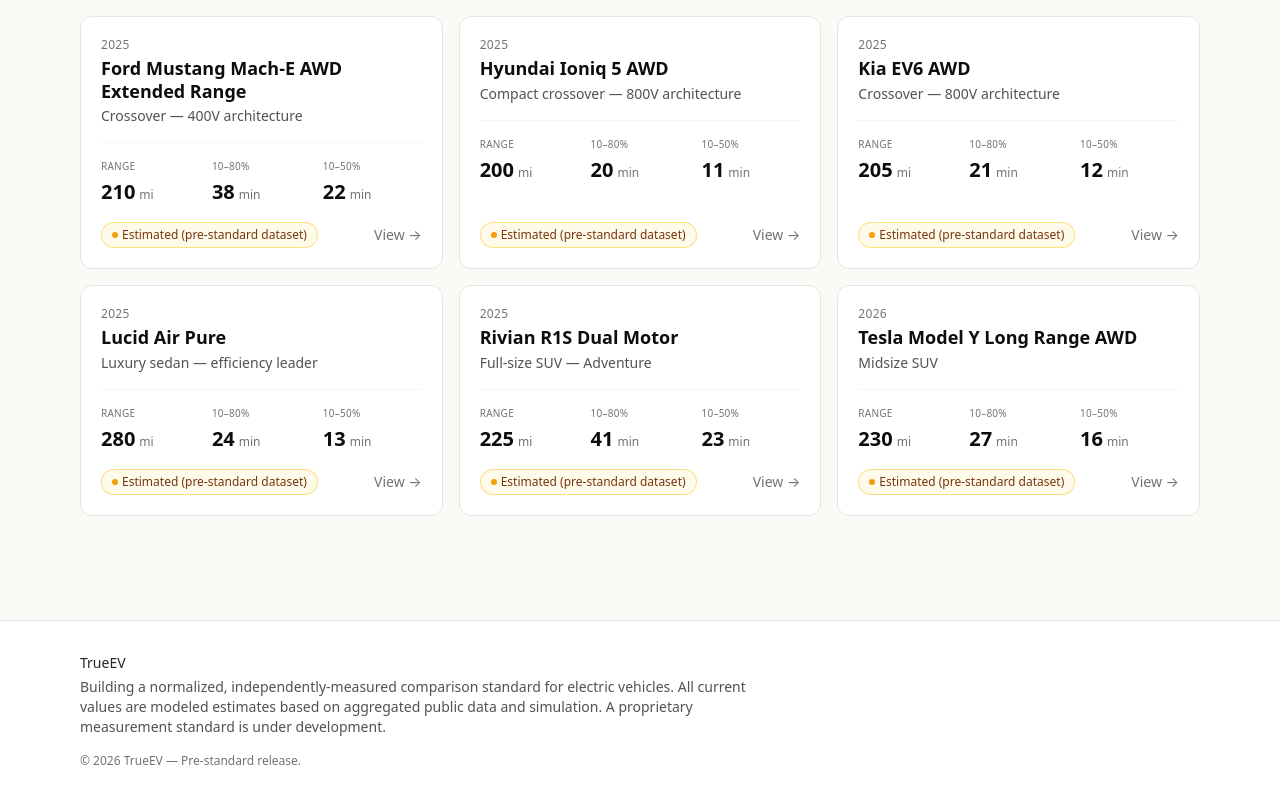
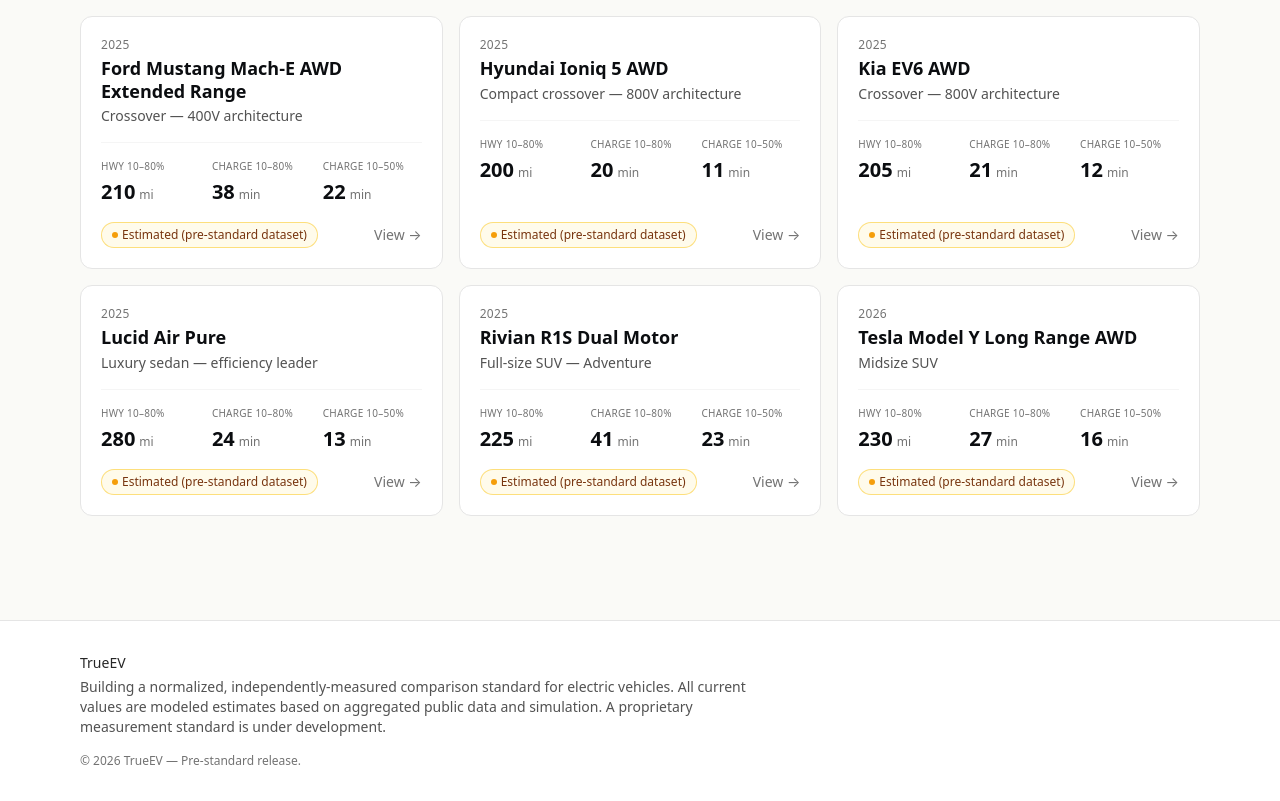
Before and after one commit to JLarky/true-ev, a Next.js app: page / in a window 1280 px wide. Shown: the part 940-1741 px from the top of the page. Built offline with nearby package versions, Linux system fonts and the light colour scheme.

Commit message:
Disambiguate card metric labels (Hwy/Charge + SoC window)

```diff
--- a/components/EvCard.tsx
+++ b/components/EvCard.tsx
@@ -22,7 +22,7 @@ export function EvCard({ ev }: Props) {
       <dl className="grid grid-cols-3 gap-3 border-t border-neutral-100 pt-4">
         <div>
           <dt className="text-[10px] uppercase tracking-wide text-neutral-500">
-            Range
+            Hwy 10–80%
           </dt>
           <dd className="mt-1 text-xl font-semibold tabular-nums">
             {ev.range70mph_10to80}
@@ -31,7 +31,7 @@ export function EvCard({ ev }: Props) {
         </div>
         <div>
           <dt className="text-[10px] uppercase tracking-wide text-neutral-500">
-            10–80%
+            Charge 10–80%
           </dt>
           <dd className="mt-1 text-xl font-semibold tabular-nums">
             {ev.charge10to80}
@@ -40,7 +40,7 @@ export function EvCard({ ev }: Props) {
         </div>
         <div>
           <dt className="text-[10px] uppercase tracking-wide text-neutral-500">
-            10–50%
+            Charge 10–50%
           </dt>
           <dd className="mt-1 text-xl font-semibold tabular-nums">
             {ev.charge10to50}
```
